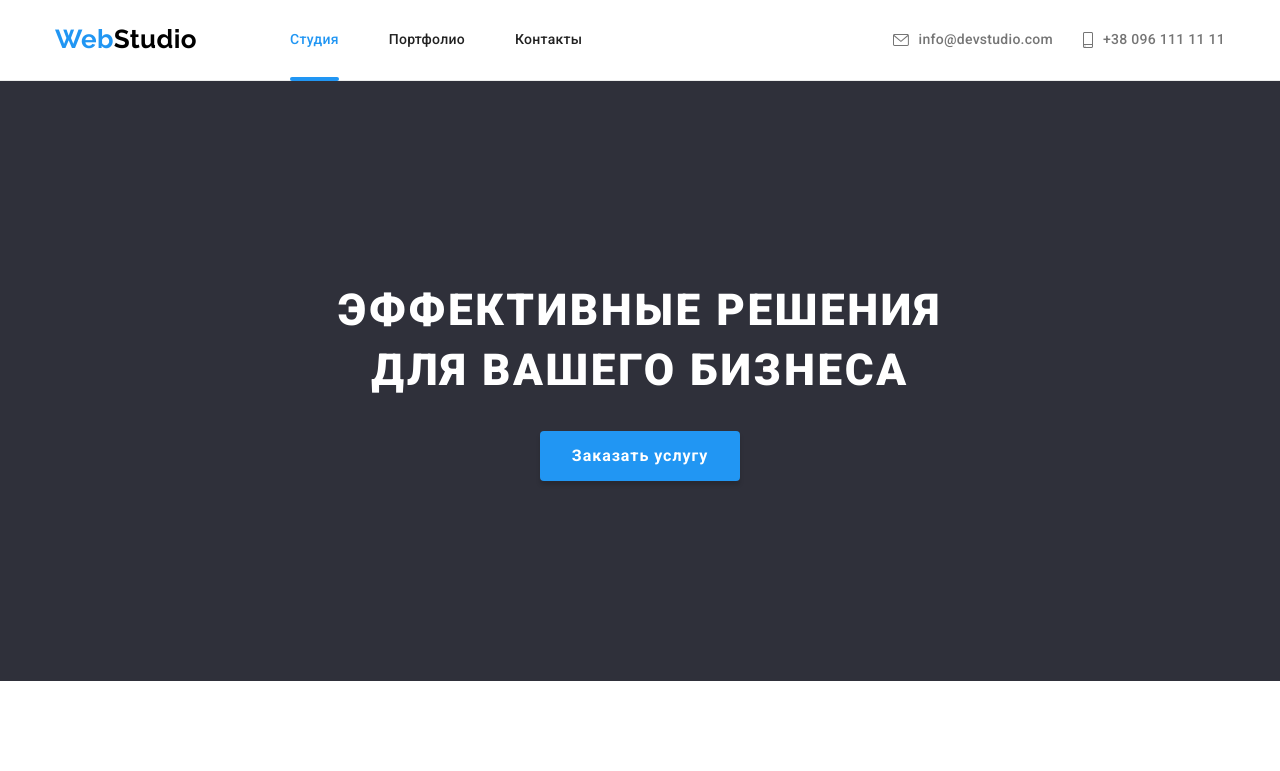
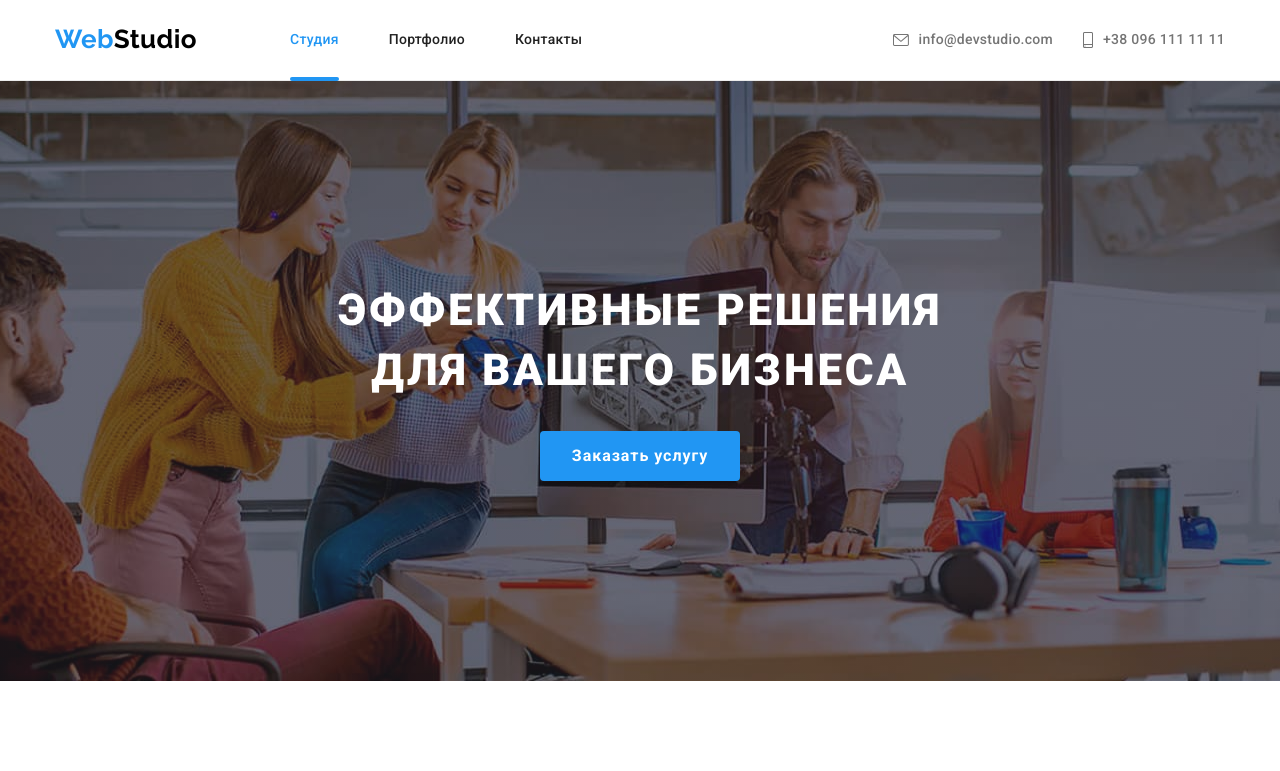
Before and after one commit to OrlyanSKY/goit-markup-hw-07, a plain HTML site: page index.html in a window 1280 px wide. Shown: the top 771 px of the page. Drawn offline with nearby package versions, Linux system fonts and the light colour scheme; files that its build step writes are made by us from their sources; the site is published under a folder, as on GitHub Pages, so addresses that start at the root find nothing.

Commit message:
hero back

```diff
--- a/sass/components/_hero.scss
+++ b/sass/components/_hero.scss
@@ -8,7 +8,7 @@
     margin-right: auto;
     margin-left: auto;
     background-image: linear-gradient(to right, rgba(47, 48, 58, 0.4), rgba(47, 48, 58, 0.4)),
-        url('/images/hero-back.jpg');
+        url('../images/hero-back.jpg');
     background-repeat: no-repeat;
     background-position: center;
 
```
